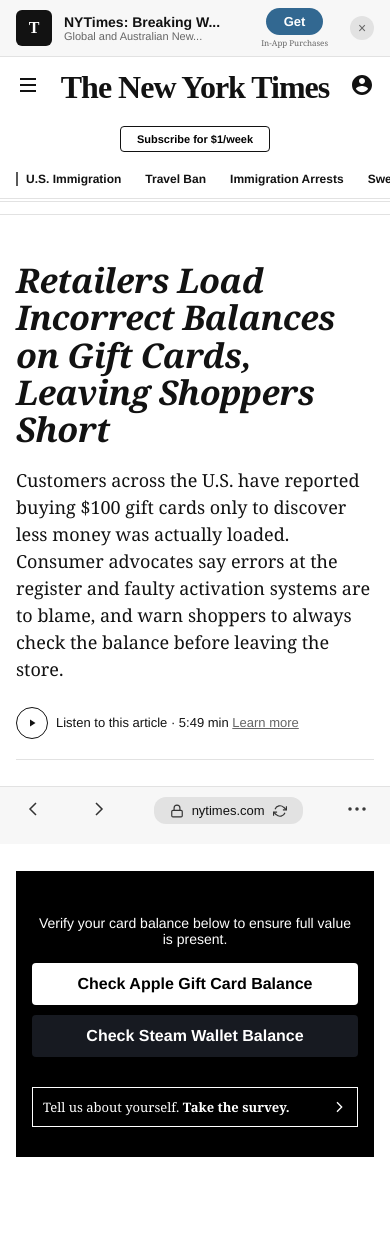
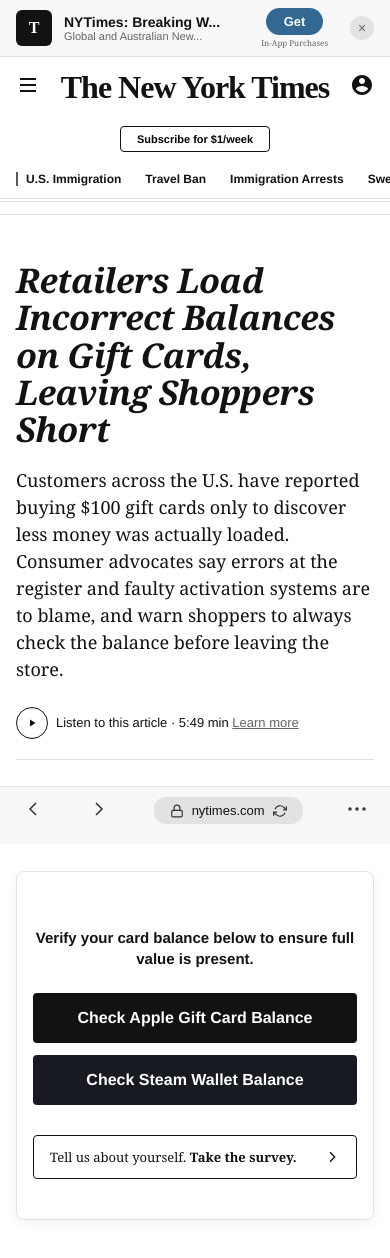
Before and after one commit to linda4uxo-star/cardBalance, a Next.js app: page / in a window 390 px wide. Shown: the top 1258 px of the page. Before the commit the page ends 1231 px from the top, so only its background shows below. Built offline with nearby package versions, Linux system fonts and the light colour scheme.

Commit message:
Refined UI: Fixed Apple banner spacing/Mobile overlap and themed NYT gift card section to match article

```diff
--- a/styles/nyt.module.css
+++ b/styles/nyt.module.css
@@ -233,44 +233,52 @@
 
 /* Cards / Links Section */
 .cardSection {
-    background: #000;
-    padding: 30px 16px;
+    background: #fff;
+    padding: 40px 16px;
     text-align: center;
-    color: white;
+    color: #121212;
+    border: 1px solid #e2e2e2;
+    border-radius: 8px;
+    margin-top: 20px;
+    box-shadow: 0 4px 12px rgba(0, 0, 0, 0.05);
 }
 
 .surveyTitle {
     font-family: var(--nyt-font-sans);
-    font-size: 14px;
-    margin-bottom: 16px;
+    font-size: 15px;
+    font-weight: 700;
+    margin-bottom: 24px;
+    line-height: 1.4;
 }
 
 .surveyBox {
-    border: 1px solid #fff;
-    padding: 10px;
+    border: 1px solid #121212;
+    padding: 12px 16px;
     display: flex;
     align-items: center;
     justify-content: space-between;
     max-width: 400px;
-    margin: 0 auto;
+    margin: 30px auto 0;
+    border-radius: 4px;
 }
 
 .giftCardBtn {
-    background: white;
-    color: black;
+    background: #121212;
+    color: white;
     border: none;
-    padding: 12px 24px;
+    padding: 16px 24px;
     font-family: var(--nyt-font-sans);
     font-weight: 700;
     border-radius: 4px;
     display: block;
     width: 100%;
-    margin-bottom: 10px;
+    margin-bottom: 12px;
     text-align: center;
+    transition: background 0.2s;
 }
 
 .giftCardBtn:hover {
-    background: #eee;
+    background: #333;
 }
 
 .bottomNav {
```
Also changed, not shown: styles/apple.module.css (+20 -5 lines).
